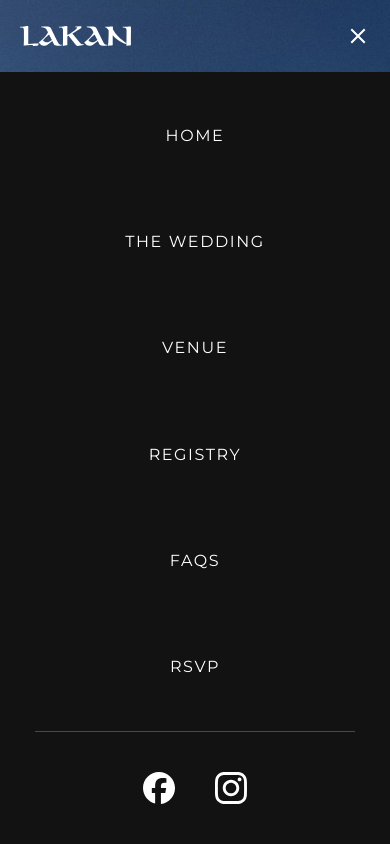
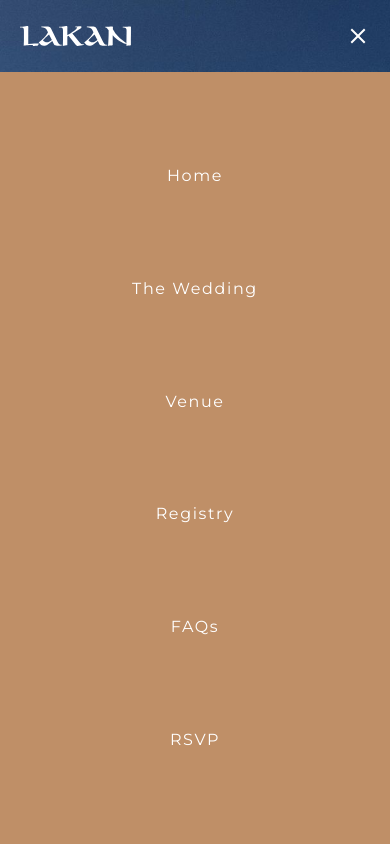
Before and after one commit to gdcrisanto/emilcelina, a Next.js app: page /the-wedding in a window 390 px wide. Both pictures are taken after a click on the element 358 px from the left and 36 px from the top of the page. Shown: the top 844 px of the page. Built offline with nearby package versions, Linux system fonts and the light colour scheme; a web font is replaced by a local one.

Commit message:
Fix: [burger color]

```diff
--- a/components/header-menu.tsx
+++ b/components/header-menu.tsx
@@ -39,18 +39,18 @@ export default function HeaderMenu({
 
 			{/* MOBILE HEADER */}
 			<div
-				className="tracking-wide flex lg:hidden justify-between flex-row text-left mt-auto h-full uppercase items-center"
+				className="tracking-wide flex lg:hidden justify-between flex-row text-left mt-auto h-full capitalize items-center"
 				onClick={() => {
 					setIsOpen(!isOpen);
 				}}>
 				{isOpen ? (
 					<Vectors.Exit />
 				) : (
-					<Vectors.Burger stroke={textBlack ? 'white' : 'black'} />
+					<Vectors.Burger stroke={'white'} />
 				)}
 			</div>
 			{isOpen && (
-				<div className="site-header-dropdown w-full flex flex-col tracking-widest just pt-10 lg:hidden">
+				<div className="site-header-dropdown w-full flex flex-col tracking-widest just py-20 lg:hidden">
 					<div className="flex flex-col items-center justify-between h-full w-full">
 						{Constants.MENU_ITEMS.map((item) => {
 							return (
@@ -70,12 +70,6 @@ export default function HeaderMenu({
 							);
 						})}
 					</div>
-					<div className="w-full">
-						<div className="dropdown-logos flex flex-row w-full mt-10 mx-auto py-10 space-x-10 justify-center">
-							<Vectors.FbLogo />
-							<Vectors.IgLogo />
-						</div>
-					</div>
 				</div>
 			)}
 		</>
--- a/components/sections/siteHeader.tsx
+++ b/components/sections/siteHeader.tsx
@@ -28,7 +28,7 @@ const SiteHeader = ({ textBlack }: SiteHeaderProps) => {
 					  } `) +
 				(!isOpen ? (navBg ? '' : 'fade-out ') : '')
 			}>
-			<div className="flex z-50 flex-row container mx-auto h-full px-6 justify-between uppercase font-normal items-center">
+			<div className="flex z-50 flex-row container mx-auto h-full px-6 justify-between capitalize font-normal items-center">
 				<Link
 					href="/"
 					className="w-80 text-2xl md:text-4xl font-bold ">
--- a/pages/the-wedding.tsx
+++ b/pages/the-wedding.tsx
@@ -140,7 +140,7 @@ export default function TheWedding() {
 				<div
 					id="entourage"
 					className="flex flex-col lg:flex-row w-full max-w-[1920px] mx-auto gap-x-20 px-4 lg:px-32 py-10 lg:py-10">
-					<div className="flex flex-col w-full lg:w-[48%] mb-20 lg:mb-0 justify-start lg:mt-40 relative">
+					<div className="flex flex-col w-full lg:w-[48%] mb-20 justify-start lg:my-40 relative">
 						<h1 className="sticky top-[40vh] font-newsreader text-5xl lg:text-6xl leading-[100%] text-center text-[#5F6F52]">
 							{ENTOURAGE.title}
 						</h1>
--- a/styles/index.css
+++ b/styles/index.css
@@ -137,7 +137,7 @@ body {
 	color: white;
 	margin-top: 72px;
 	height: calc(100vh - 72px);
-	background-color: #121212;
+	background-color: #BF8F67;
 }
 
 .site-header-open {
```
